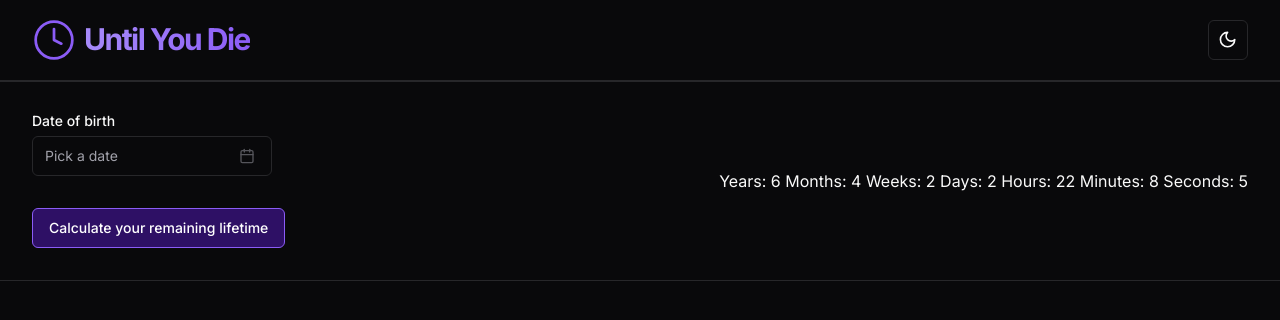
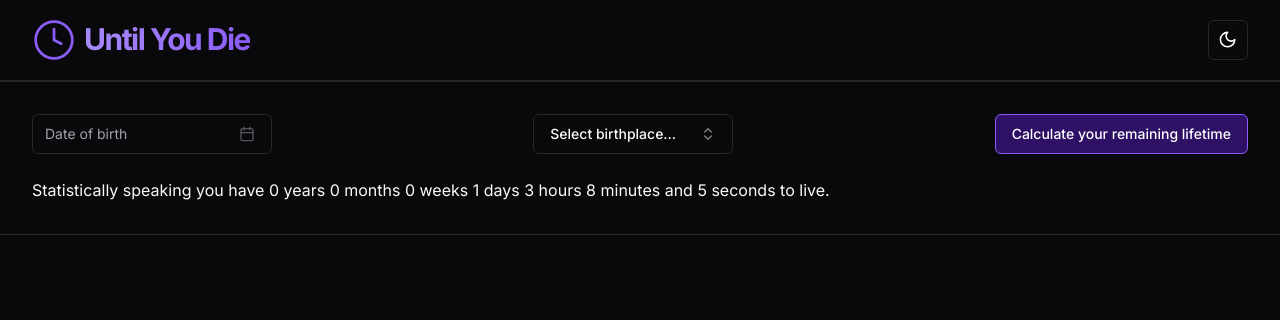
Before and after one commit to schufot/until-you-die, a Next.js app: page / in a window 1280 px wide. Shown: the top 320 px of the page. Built offline with nearby package versions, Linux system fonts and the light colour scheme.

Commit message:
add birthplace combobox

```diff
--- a/app/(page)/page.tsx
+++ b/app/(page)/page.tsx
@@ -1,4 +1,5 @@
 
+import { Combobox } from '@/components/Combobox'
 import { DatePicker } from '@/components/DatePicker'
 import Timer from '@/components/Timer'
 import { Button } from '@/components/ui/button'
@@ -10,6 +11,10 @@ function page() {
         <div className="border-b bg-card">
             <div className="container flex flex-wrap items-center justify-between gap-6 py-8">
                 <DatePicker/>
+                <Combobox/>
+                <Button variant={"outline"} className='border-violet-500 bg-violet-950 text-white hover:bg-violet-700 hover:text-white'>
+                Calculate your remaining lifetime
+                </Button>
                 <Timer/>
             </div>
         </div>
--- /dev/null
+++ b/components/Combobox.tsx
@@ -0,0 +1,94 @@
+"use client"
+
+import * as React from "react"
+import { Check, ChevronsUpDown } from "lucide-react"
+
+import { cn } from "@/lib/utils"
+import { Button } from "@/components/ui/button"
+import {
+  Command,
+  CommandEmpty,
+  CommandGroup,
+  CommandInput,
+  CommandItem,
+  CommandList,
+} from "@/components/ui/command"
+import {
+  Popover,
+  PopoverContent,
+  PopoverTrigger,
+} from "@/components/ui/popover"
+
+const birthplaces = [
+  {
+    value: "africa",
+    label: "Africa",
+  },
+  {
+    value: "america",
+    label: "America",
+  },
+  {
+    value: "asia",
+    label: "Asia",
+  },
+  {
+    value: "europe",
+    label: "Europe",
+  },
+  {
+    value: "oceania",
+    label: "Oceania",
+  },
+]
+
+export function Combobox() {
+  const [open, setOpen] = React.useState(false)
+  const [value, setValue] = React.useState("")
+
+  return (
+    <Popover open={open} onOpenChange={setOpen}>
+      <PopoverTrigger asChild>
+        <Button
+          variant="outline"
+          role="combobox"
+          aria-expanded={open}
+          className="w-[200px] justify-between"
+        >
+          {value
+            ? birthplaces.find((birthplace) => birthplace.value === value)?.label
+            : "Select birthplace..."}
+          <ChevronsUpDown className="ml-2 h-4 w-4 shrink-0 opacity-50" />
+        </Button>
+      </PopoverTrigger>
+      <PopoverContent className="w-[200px] p-0">
+        <Command>
+          <CommandInput placeholder="Search birthplace..." />
+          <CommandList>
+            <CommandEmpty>No framework found.</CommandEmpty>
+            <CommandGroup>
+              {birthplaces.map((birthplace) => (
+                <CommandItem
+                  key={birthplace.value}
+                  value={birthplace.value}
+                  onSelect={(currentValue) => {
+                    setValue(currentValue === value ? "" : currentValue)
+                    setOpen(false)
+                  }}
+                >
+                  <Check
+                    className={cn(
+                      "mr-2 h-4 w-4",
+                      value === birthplace.value ? "opacity-100" : "opacity-0"
+                    )}
+                  />
+                  {birthplace.label}
+                </CommandItem>
+              ))}
+            </CommandGroup>
+          </CommandList>
+        </Command>
+      </PopoverContent>
+    </Popover>
+  )
+}
--- a/components/DatePicker.tsx
+++ b/components/DatePicker.tsx
@@ -55,7 +55,6 @@ export function DatePicker() {
           name="dob"
           render={({ field }) => (
             <FormItem className="flex flex-col">
-              <FormLabel>Date of birth</FormLabel>
               <Popover>
                 <PopoverTrigger asChild>
                   <FormControl>
@@ -69,7 +68,7 @@ export function DatePicker() {
                       {field.value ? (
                         format(field.value, "PPP")
                       ) : (
-                        <span>Pick a date</span>
+                        <span>Date of birth</span>
                       )}
                       <CalendarIcon className="ml-auto h-4 w-4 opacity-50" />
                     </Button>
@@ -91,9 +90,7 @@ export function DatePicker() {
             </FormItem>
           )}
         />
-        <Button variant={"outline"} className='border-violet-500 bg-violet-950 text-white hover:bg-violet-700 hover:text-white'>
-                Calculate your remaining lifetime
-                </Button>
+
       </form>
     </Form>
   )
--- a/components/Timer.tsx
+++ b/components/Timer.tsx
@@ -13,7 +13,7 @@ function Timer() {
 
     useEffect(() => {
 
-        const target = new Date("12/30/2030 18:00:00"); // Daten vom statistischen Bundesamt bzw. Todestag
+        const target = new Date("08/10/2024 23:00:00"); // Daten vom statistischen Bundesamt bzw. Todestag
         const interval = setInterval(() => {
             const now = new Date() // Birthdate vom User
             const difference = target.getTime() - now.getTime();
@@ -45,7 +45,7 @@ function Timer() {
     }, [])
 
   return (
-    <div>Years: {years} Months: {months} Weeks: {weeks} Days: {days} Hours: {hours} Minutes: {minutes} Seconds: {seconds}</div>
+    <div>Statistically speaking you have {years} years {months} months {weeks} weeks {days} days {hours} hours {minutes} minutes and {seconds} seconds to live.</div>
   )
 }
 
```
